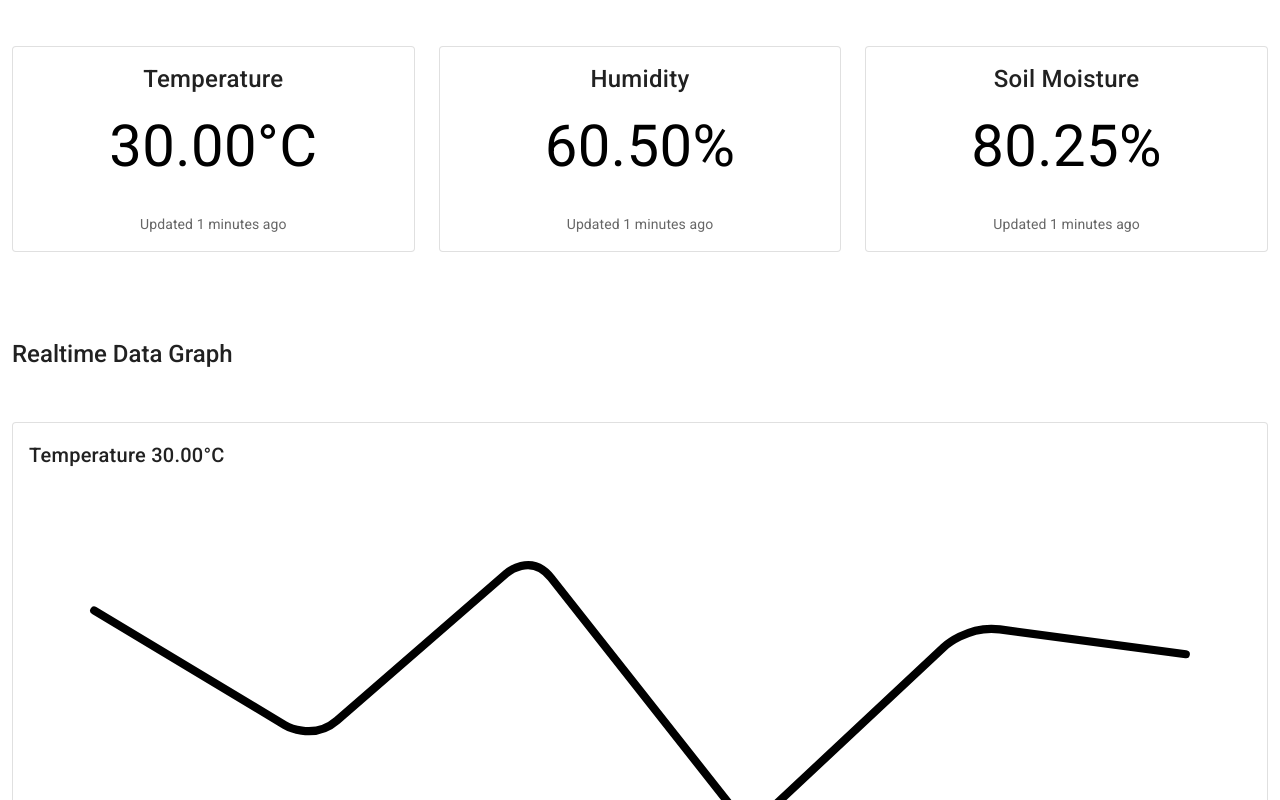
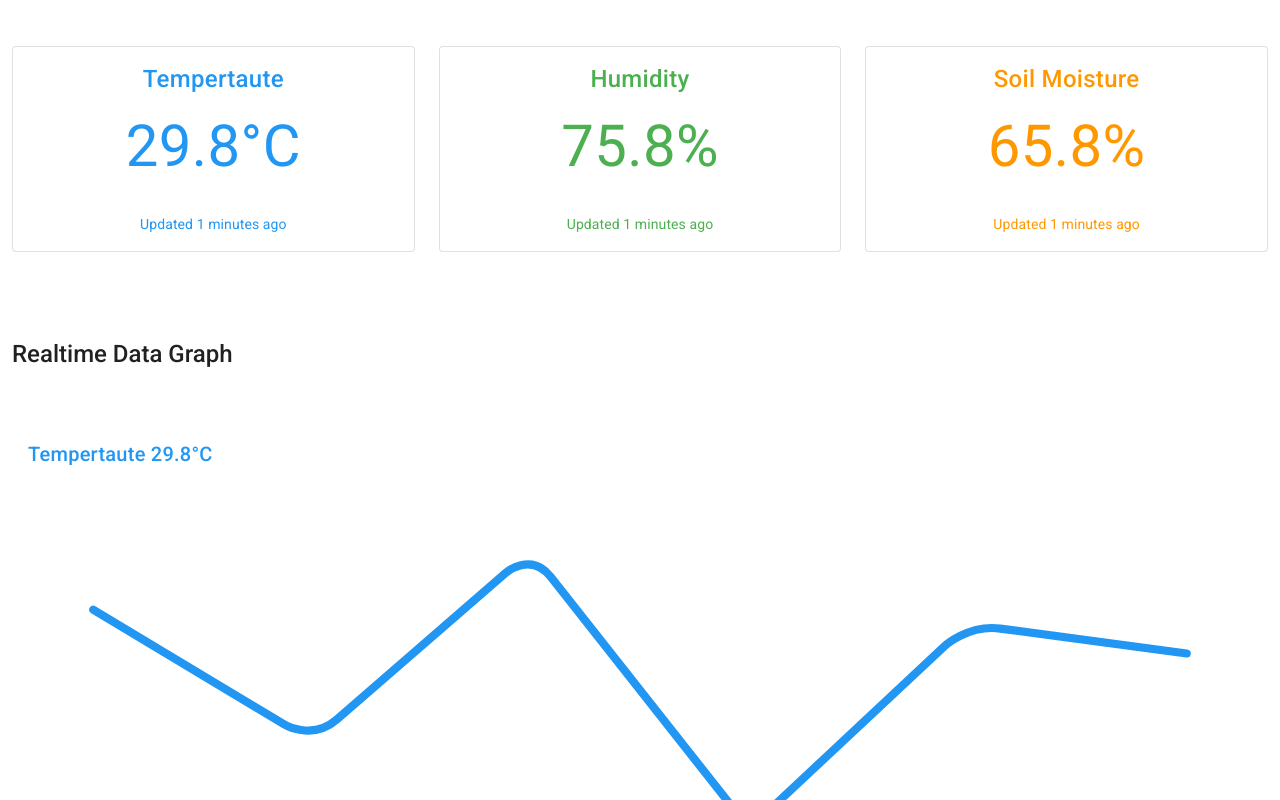
Before and after one commit to tomimandalap/smart-farm, a Vue app: page /monitoring in a window 1280 px wide. Shown: the part 960-1760 px from the top of the page. Built offline with nearby package versions, Linux system fonts and the light colour scheme.

Commit message:
style: add variant color

```diff
--- a/src/views/Monitoring.vue
+++ b/src/views/Monitoring.vue
@@ -8,39 +8,49 @@
           Realtime Data
         </h2>
         <v-row>
-          <v-col lg="4" md="4" sm="12" cols="12">
+          <v-col
+            v-for="(items, i) in sensor"
+            :key="i"
+            lg="4"
+            md="4"
+            sm="12"
+            cols="12"
+          >
             <v-card elevation="0" outlined class="mt-10 text-center">
-              <v-card-title class="d-block mx-auto f-xl">
-                Temperature
+              <v-card-title
+                :class="
+                  i == 0
+                    ? 'blue--text d-block mx-auto f-xl'
+                    : i == 1
+                    ? 'green--text d-block mx-auto f-xl'
+                    : 'orange--text d-block mx-auto f-xl'
+                "
+              >
+                {{ items.label }}
               </v-card-title>
-              <v-card-text class="f-card-text my-6 black--text">
-                30.00&deg;C
+              <v-card-text
+                :class="
+                  i == 0
+                    ? 'blue--text f-card-text my-6'
+                    : i == 1
+                    ? 'green--text f-card-text my-6'
+                    : 'orange--text f-card-text my-6'
+                "
+              >
+                {{ items.value[items.value.length - 1]
+                }}{{ i == 0 ? '&deg;C' : '%' }}
               </v-card-text>
-              <v-card-subtitle>Updated 1 minutes ago</v-card-subtitle>
-            </v-card>
-          </v-col>
-
-          <v-col lg="4" md="4" sm="12" cols="12">
-            <v-card elevation="0" outlined class="mt-10 text-center">
-              <v-card-title class="d-block mx-auto f-xl">
-                Humidity
-              </v-card-title>
-              <v-card-text class="f-card-text my-6 black--text">
-                60.50%
-              </v-card-text>
-              <v-card-subtitle>Updated 1 minutes ago</v-card-subtitle>
-            </v-card>
-          </v-col>
-
-          <v-col lg="4" md="4" sm="12" cols="12">
-            <v-card elevation="0" outlined class="mt-10 text-center">
-              <v-card-title class="d-block mx-auto f-xl">
-                Soil Moisture
-              </v-card-title>
-              <v-card-text class="f-card-text my-6 black--text">
-                80.25%
-              </v-card-text>
-              <v-card-subtitle>Updated 1 minutes ago</v-card-subtitle>
+              <v-card-subtitle
+                :class="
+                  i == 0
+                    ? 'blue--text'
+                    : i == 1
+                    ? 'green--text'
+                    : 'orange--text'
+                "
+              >
+                Updated 1 minutes ago
+              </v-card-subtitle>
             </v-card>
           </v-col>
         </v-row>
@@ -54,21 +64,33 @@
         </h2>
         <v-row>
           <v-col
-            v-for="item in 3"
-            :key="item"
+            v-for="(items, i) in sensor"
+            :key="i"
             lg="12"
             md="12"
             sm="12"
             cols="12"
             class="mb-5"
           >
-            <v-card elevation="0" outlined>
-              <v-card-title>Temperature 30.00&deg;C</v-card-title>
+            <v-card elevation="0">
+              <v-card-title
+                :class="
+                  i == 0
+                    ? 'blue--text'
+                    : i == 1
+                    ? 'green--text'
+                    : 'orange--text'
+                "
+              >
+                {{ items.label }}
+                {{ items.value[items.value.length - 1]
+                }}{{ i == 0 ? '&deg;C' : '%' }}
+              </v-card-title>
               <v-card-text>
                 <v-sheet color="white">
                   <v-sparkline
-                    :value="value"
-                    color="black"
+                    :value="items.value"
+                    :color="i == 0 ? 'blue' : i == 1 ? 'green' : 'orange'"
                     height="100"
                     padding="16"
                     line-width="2"
@@ -97,7 +119,23 @@ export default {
   data: () => ({
     title: 'Monitoring',
     powerby: 'Power by arduino and PCBWay',
-    value: [30.1, 29.2, 30.5, 28.6, 30.0, 29.8],
+    sensor: [
+      {
+        id: 1,
+        label: 'Tempertaute',
+        value: [30.1, 29.2, 30.5, 28.6, 30.0, 29.8],
+      },
+      {
+        id: 2,
+        label: 'Humidity',
+        value: [70.1, 69.2, 70.5, 68.6, 77.0, 75.8],
+      },
+      {
+        id: 3,
+        label: 'Soil Moisture',
+        value: [60.1, 58.2, 30.5, 60.6, 70.0, 65.8],
+      },
+    ],
   }),
 }
 </script>
```
